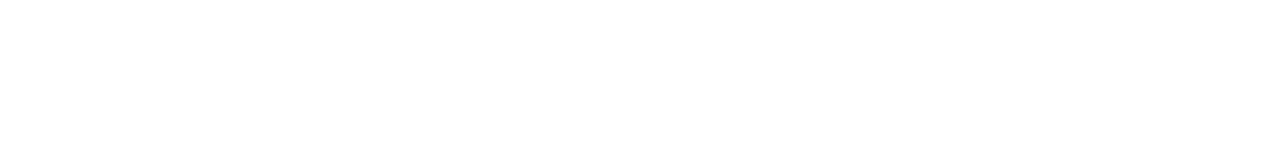
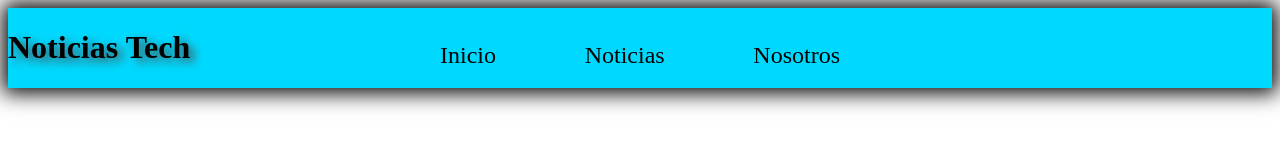
Before and after one commit to Agustin-Gonzalorena/TPE-TIO, a plain HTML site: page index.html in a window 1280 px wide. Drawn offline with Linux system fonts and the light colour scheme.

Commit message:
agregando nav

```diff
--- a/index.html
+++ b/index.html
@@ -10,7 +10,33 @@
 </head>
 
 <body>
+    <header>
+        <div class="logo">
+            <a href="">
+                <h1 class="m-2">Noticias Tech</h1>
+            </a>
+        </div>
+        <nav>
+            <ul class="navigation">
+                <li><a href="index.html">
+                        <p>Inicio</p>
+                    </a></li>
+                <li>
+                    <a href="#" id="hola">
+                        <p>Noticias</p>
+                    </a>
+                </li>
+                <li><a href="#">
+                        <p>Nosotros</p>
+                    </a></li>
+            </ul>
+        </nav>
+        <div class="relleno"></div>
+    </header>
+    <main>
 
+
+    </main>
 
     <script src="actions.js"></script>
 </body>
--- a/styles.css
+++ b/styles.css
@@ -0,0 +1,61 @@
+header {
+    display: flex;
+    justify-content: space-between;
+    background-color: rgb(0, 217, 255);
+    box-shadow: 0 0 20px 5px black;
+    margin-bottom: 20px;
+}
+
+.logo h1 {
+    font-size: xx-large;
+}
+
+.logo a {
+    text-decoration: none;
+    color: black;
+    text-shadow: 5px 4px 10px rgb(75, 75, 75);
+}
+
+.logo a:hover {
+    color: black;
+}
+
+.logo,
+.relleno {
+    width: 20rem;
+}
+
+nav p {
+    margin: 0;
+    padding-top: 10px;
+}
+
+.navigation {
+    display: flex;
+    justify-content: space-between;
+    width: 400px;
+    font-size: x-large;
+    margin-bottom: 0;
+    padding: 0%;
+    list-style: none;
+}
+
+.navigation li:hover {
+    background-color: transparent;
+    text-decoration: underline;
+}
+
+.navigation li {
+    padding: 0;
+}
+
+.navigation li a {
+    text-decoration: none;
+    color: black;
+}
+
+#ajax {
+    height: 400px;
+    width: 800px;
+    border: solid;
+}
```
